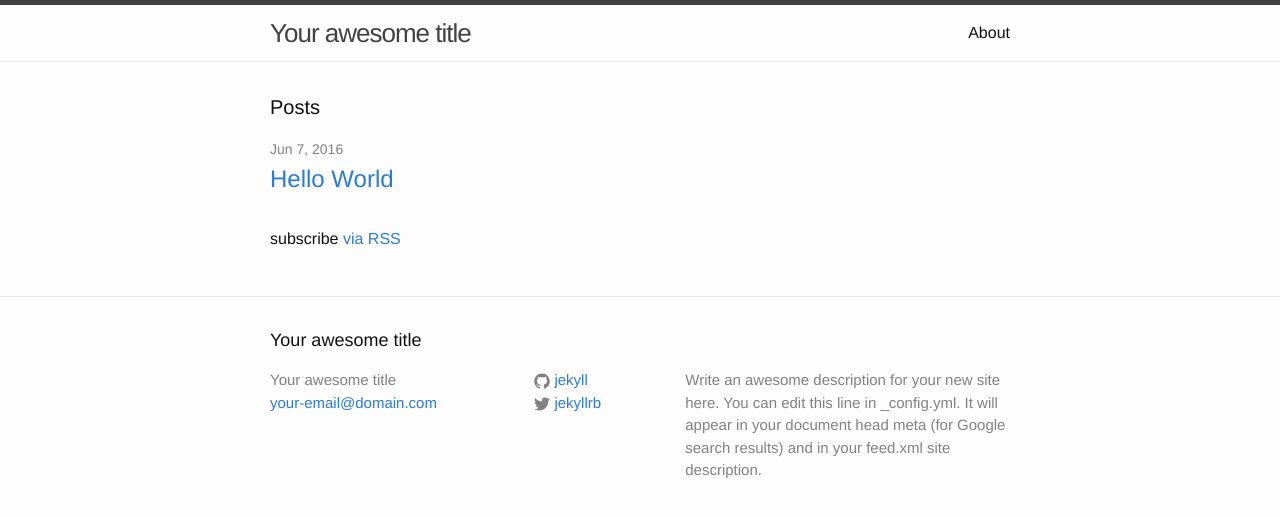
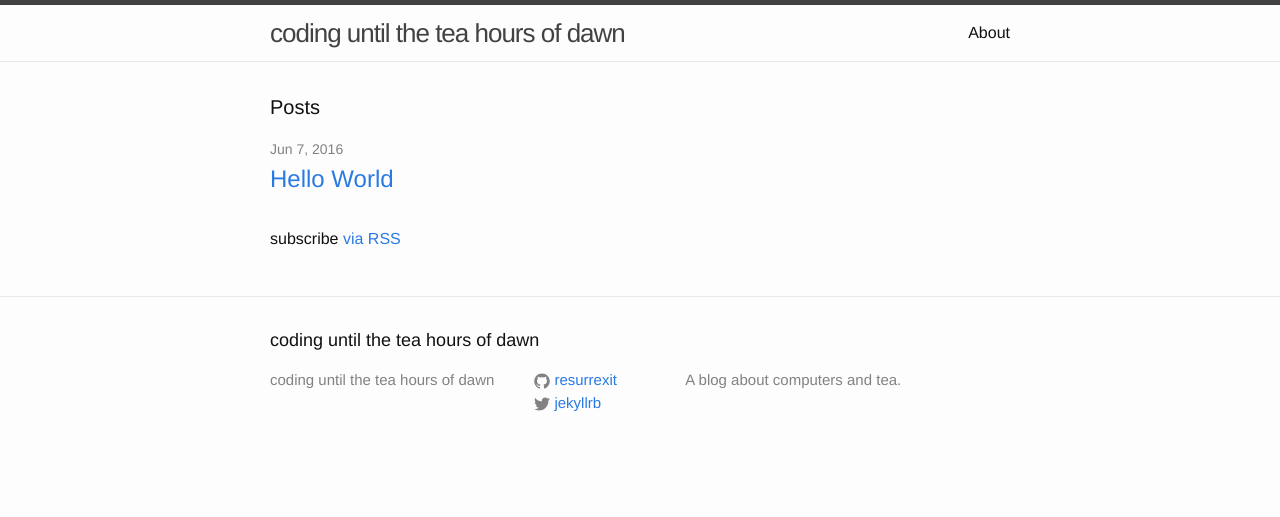
Before and after one commit to resurrexit/resurrexit.github.io, a Jekyll site: the page built from index.html, in a window 1280 px wide. Shown: the top 517 px of the page. Built offline with Jekyll 4.4.1, drawn with Linux system fonts in a browser that asks for light colours.

Commit message:
Edited config file

```diff
--- a/_config.yml
+++ b/_config.yml
@@ -6,16 +6,13 @@
 # 'jekyll serve'. If you change this file, please restart the server process.
 
 # Site settings
-title: Your awesome title
-email: your-email@domain.com
+title: coding until the tea hours of dawn
 description: > # this means to ignore newlines until "baseurl:"
-  Write an awesome description for your new site here. You can edit this
-  line in _config.yml. It will appear in your document head meta (for
-  Google search results) and in your feed.xml site description.
+  A blog about computers and tea.
 baseurl: "" # the subpath of your site, e.g. /blog
-url: "http://yourdomain.com" # the base hostname & protocol for your site
+url: "http://resurrexit.github.io" # the base hostname & protocol for your site
 twitter_username: jekyllrb
-github_username:  jekyll
+github_username:  resurrexit
 
 # Build settings
 markdown: kramdown
```
